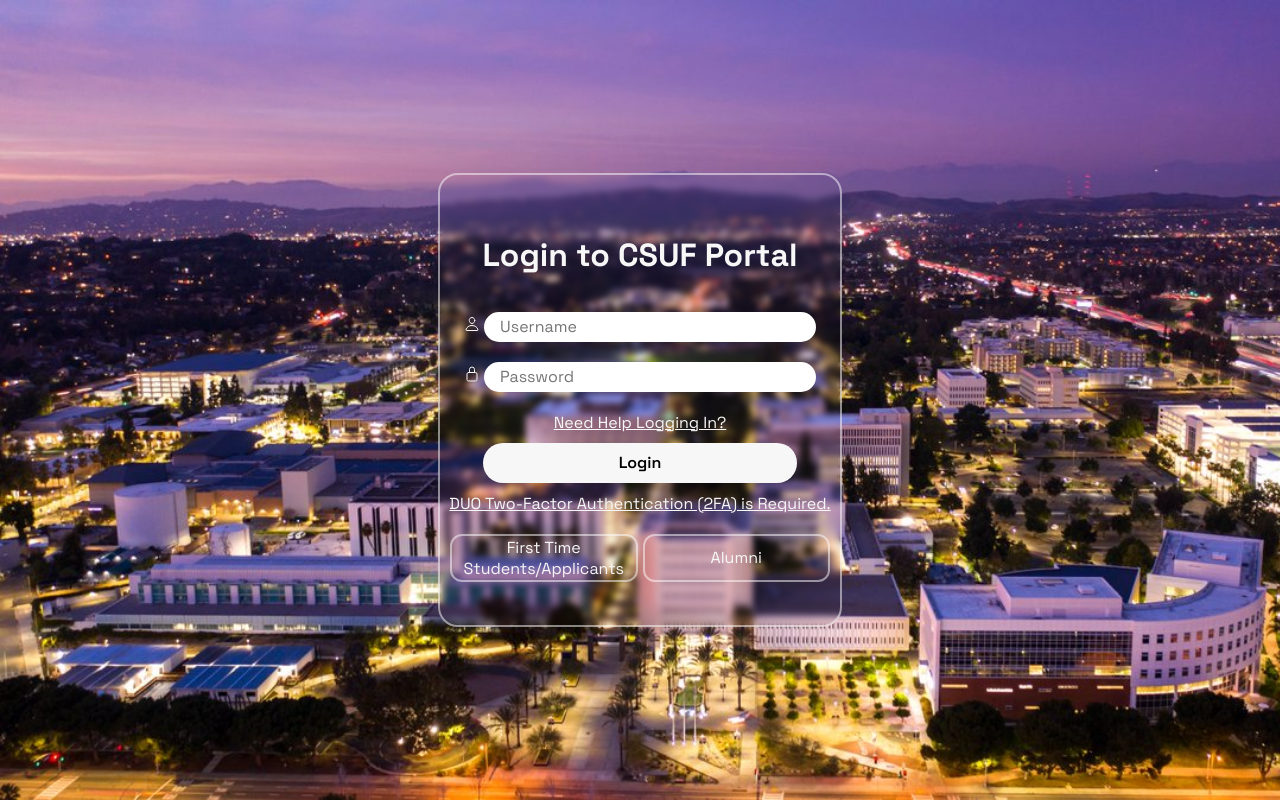
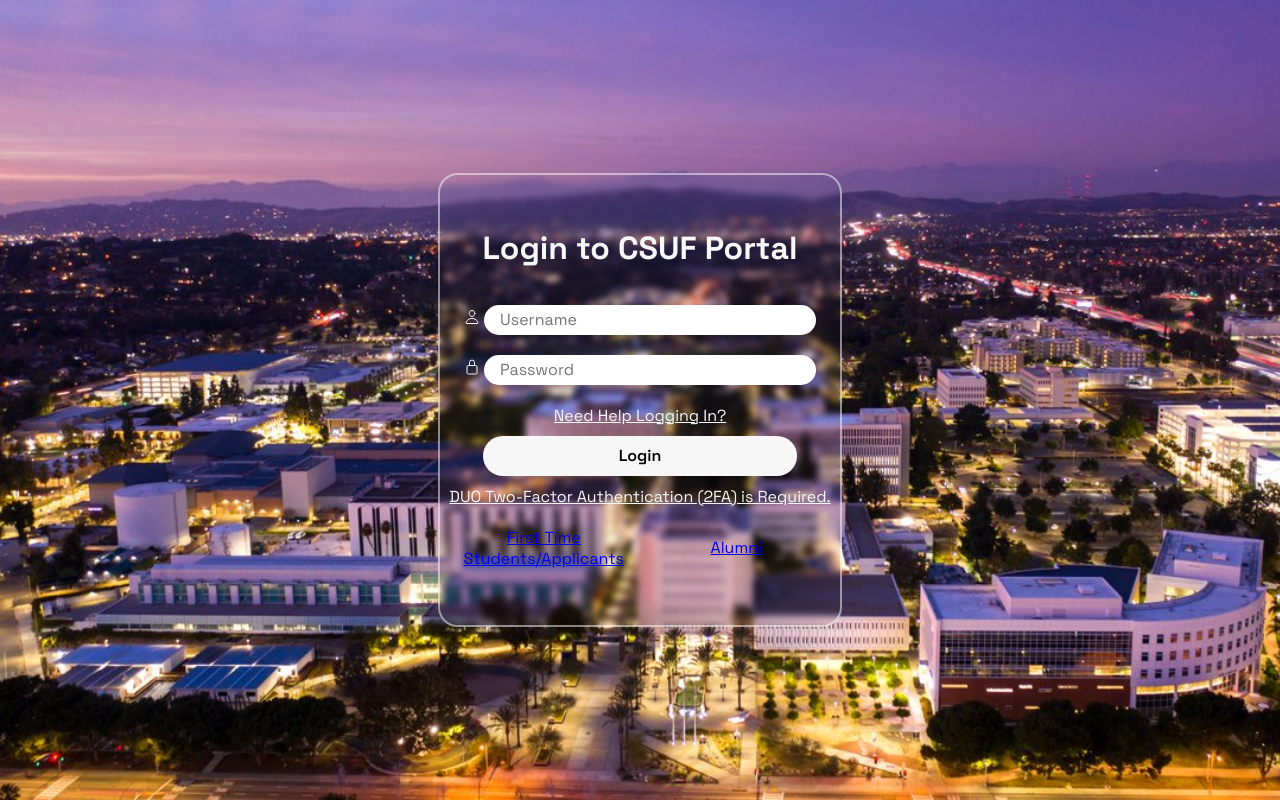
Before and after one commit to tomasohCHOM/csuf-portalLogin, a plain HTML site: page index.html in a window 1280 px wide. Drawn offline with nearby package versions, Linux system fonts and the light colour scheme.

Commit message:
Changed button to anchor tag in unregistered

```diff
--- a/index.html
+++ b/index.html
@@ -19,14 +19,14 @@
                 <ion-icon name="lock-closed-outline"></ion-icon>
                 <input type="password" placeholder="Password">
             </div>
-            <a href="#" class="login-help">Need Help Logging In?</a>
+            <a href="https://my.fullerton.edu/Accounts/" class="login-help">Need Help Logging In?</a>
             <button type="submit">Login</button>
             <a href="http://www.fullerton.edu/it/students/2fa/index.php" class="2fa-info">
                 DUO Two-Factor Authentication (2FA) is Required.
             </a>
             <div class="unregistered">
-                <button>First Time Students/Applicants</button>
-                <button>Alumni</button>
+                <a href='http://my.fullerton.edu/Accounts/StudentRegistration/'">First Time Students/Applicants</button>
+                <a href='http://alumni.fullerton.edu/'">Alumni</button>
             </div>
         </form>
     </main>
```
